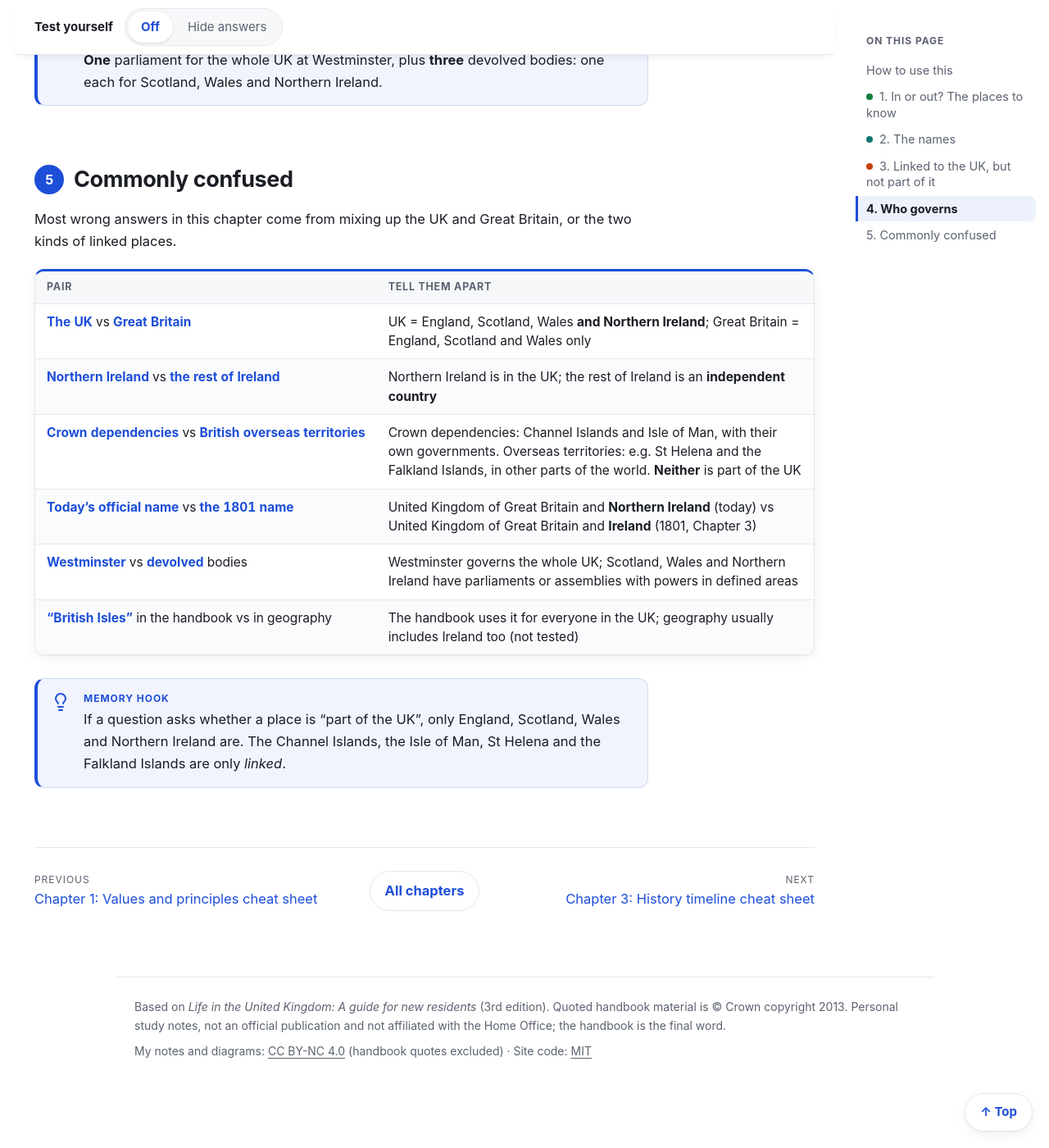
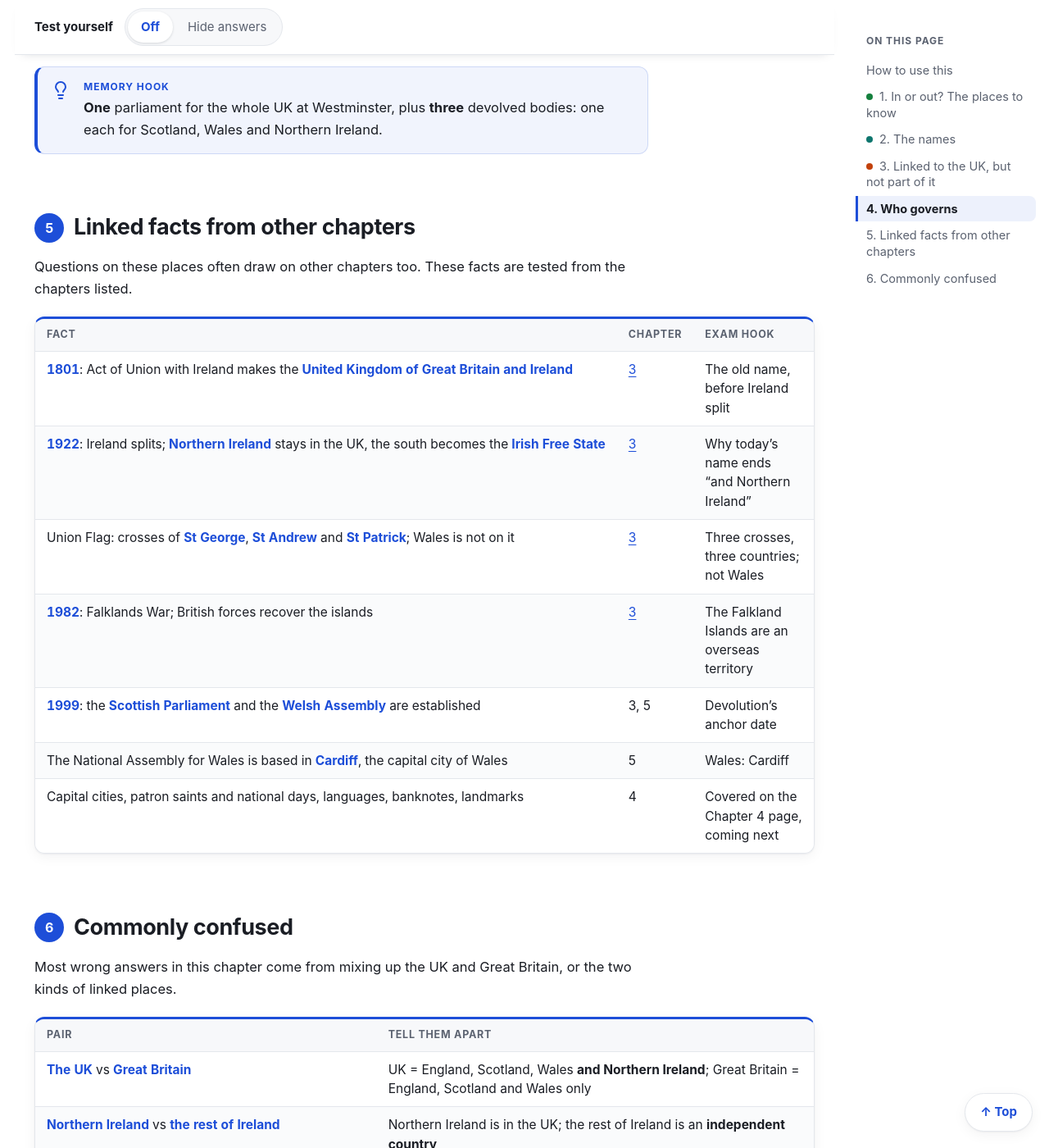
Before and after one commit to byte-ish/life-in-the-uk-study, a Jekyll site: the page built from chapters/02-what-is-the-uk.md, in a window 1280 px wide and 1400 px high, scrolled down 4051 px. Shown: the whole window at 82% size. Built offline with Jekyll 4.4.1, drawn with Linux system fonts in a browser that asks for light colours; some of the changed text lies outside the part shown.

Commit message:
Chapter 2: gaps found in review against the official practice answers
- Gold for the four countries and the two overseas territories, which the
  official 2013 practice set tests (the territories as a choose-two question).
- Note on choose-two questions; the Welsh body's other name, Welsh Assembly.
- New 'Linked facts from other chapters' table: 1801 and 1922 names, the
  Union Flag, the Falklands, 1999 devolution, Cardiff, and a pointer to
  Chapter 4 for capitals, saints, languages and banknotes.

Co-Authored-By: Claude Opus 5.5 <noreply@anthropic.com>

```diff
--- a/chapters/02-what-is-the-uk.md
+++ b/chapters/02-what-is-the-uk.md
@@ -84,7 +84,7 @@ The handbook defines three names, and explains how it uses "Britain" and "Britis
 | --- | --- | --- |
 | United Kingdom of Great Britain and Northern Ireland | **The official name**{: .hy} of the country | Great Britain **and** Northern Ireland |
 | Great Britain | **England, Scotland and Wales** only, **not**{: .hy} Northern Ireland | GB is three countries, the UK is four |
-| The UK | **England, Scotland, Wales and Northern Ireland** | Four countries |
+| The UK | **England, Scotland, Wales and Northern Ireland**{: .hy} | Four countries |
 | "Britain", "British Isles", "British" | Used **in the handbook** to refer to **everyone in the UK** | In this book they all mean the whole UK |
 
 Outside the handbook, "British Isles" usually means the whole group of islands, including Ireland. That isn't tested: for the test, go by the handbook.
@@ -101,11 +101,14 @@ Some places are closely linked to the UK but are not part of it.
 | Group | Examples | Handbook says | Exam hook |
 | --- | --- | --- | --- |
 | Crown dependencies | **Channel Islands**, **Isle of Man** | Closely linked with the UK but **not part of it**; they have **their own governments**{: .hy} | Close to home, own governments |
-| British overseas territories | **St Helena**, **Falkland Islands** | In **other parts of the world**; linked to the UK but **not part of it** | Overseas = far away |
+| British overseas territories | **St Helena**{: .hy}, **Falkland Islands** | In **other parts of the world**; linked to the UK but **not part of it** | Overseas = far away; a "choose two" favourite |
 | The rest of Ireland | (none) | An **independent country** | Not a Crown dependency or a territory |
 
 **C**hannel Islands and Isle of Man = **C**rown dependencies, **c**lose to home with their own governments. **O**verseas territories are in **o**ther parts of the world.
 {: .hook}
+
+Some questions ask you to choose **two** answers. The official practice questions do this for overseas territories: the two the handbook names are **St Helena** and the **Falkland Islands**.
+{: .note}
 
 ## 4. Who governs
 {: .era-none}
@@ -116,7 +119,7 @@ One parliament governs the whole UK, and three parts of it also have their own.
 | --- | --- | --- |
 | The UK | Governed by **the parliament sitting in Westminster**{: .hy} | Westminster = the whole UK |
 | Scotland, Wales and Northern Ireland | Also have **parliaments or assemblies** of their own, with **devolved powers in defined areas** | Devolved = some powers handed down, only in defined areas |
-| Their names (Chapter 5) | **Scottish Parliament**, **National Assembly for Wales**, **Northern Ireland Assembly** | Scotland has a parliament; Wales and Northern Ireland have assemblies |
+| Their names (Chapter 5) | **Scottish Parliament**, **National Assembly for Wales** (also called the **Welsh Assembly**), **Northern Ireland Assembly** | Scotland has a parliament; Wales and Northern Ireland have assemblies |
 | Today (not in the handbook) | The Welsh body has been called the **Senedd** (Welsh Parliament) since 2020 | For the test, use the handbook's name |
 
 <figure class="diagram">
@@ -147,7 +150,22 @@ The body names come from Chapter 5. Since 2020 the Welsh body has been called th
 **One** parliament for the whole UK at Westminster, plus **three** devolved bodies: one each for Scotland, Wales and Northern Ireland.
 {: .hook}
 
-## 5. Commonly confused
+## 5. Linked facts from other chapters
+{: .era-none}
+
+Questions on these places often draw on other chapters too. These facts are tested from the chapters listed.
+
+| Fact | Chapter | Exam hook |
+| --- | --- | --- |
+| **1801**: Act of Union with Ireland makes the **United Kingdom of Great Britain and Ireland** | [3](../history/) | The old name, before Ireland split |
+| **1922**: Ireland splits; **Northern Ireland** stays in the UK, the south becomes the **Irish Free State** | [3](../history/) | Why today's name ends "and Northern Ireland" |
+| Union Flag: crosses of **St George**, **St Andrew** and **St Patrick**; Wales is not on it | [3](../history/) | Three crosses, three countries; not Wales |
+| **1982**: Falklands War; British forces recover the islands | [3](../history/) | The Falkland Islands are an overseas territory |
+| **1999**: the **Scottish Parliament** and the **Welsh Assembly** are established | 3, 5 | Devolution's anchor date |
+| The National Assembly for Wales is based in **Cardiff**, the capital city of Wales | 5 | Wales: Cardiff |
+| Capital cities, patron saints and national days, languages, banknotes, landmarks | 4 | Covered on the Chapter 4 page, coming next |
+
+## 6. Commonly confused
 {: .era-none}
 
 Most wrong answers in this chapter come from mixing up the UK and Great Britain, or the two kinds of linked places.
```
